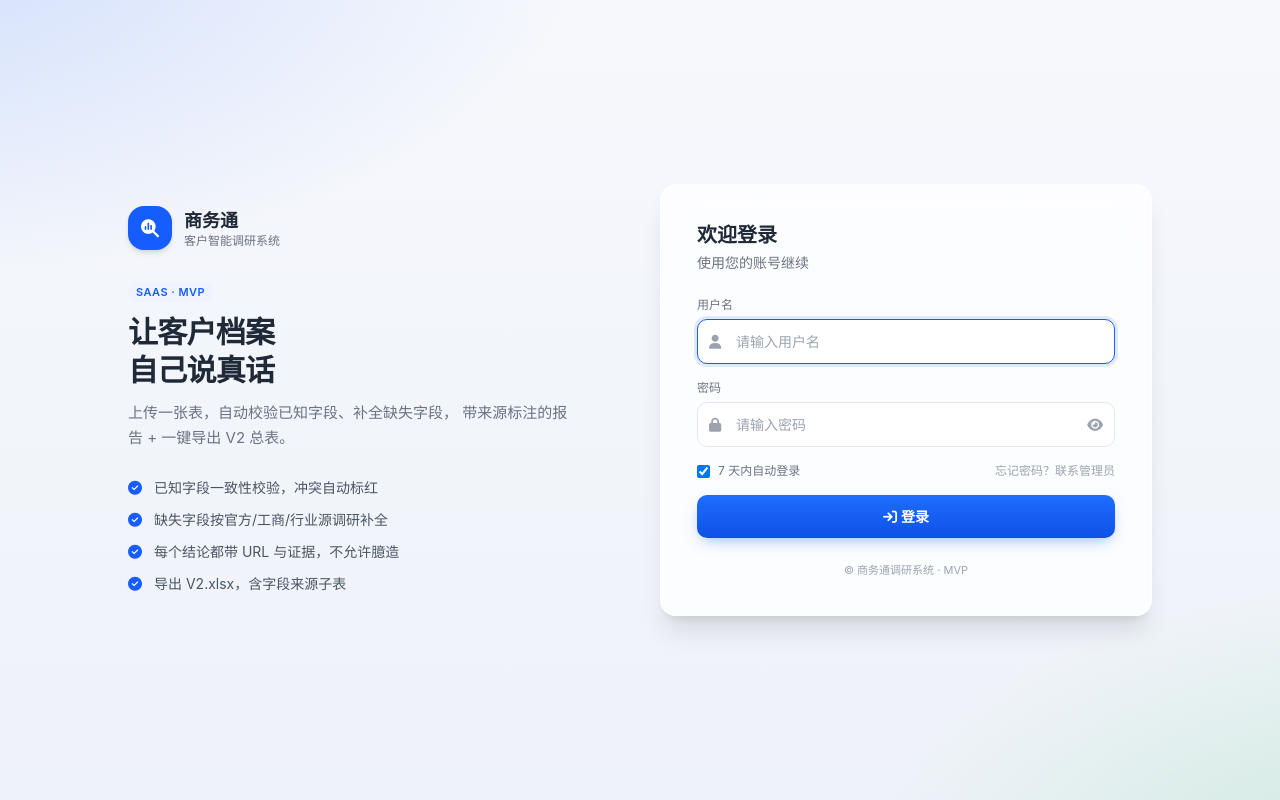
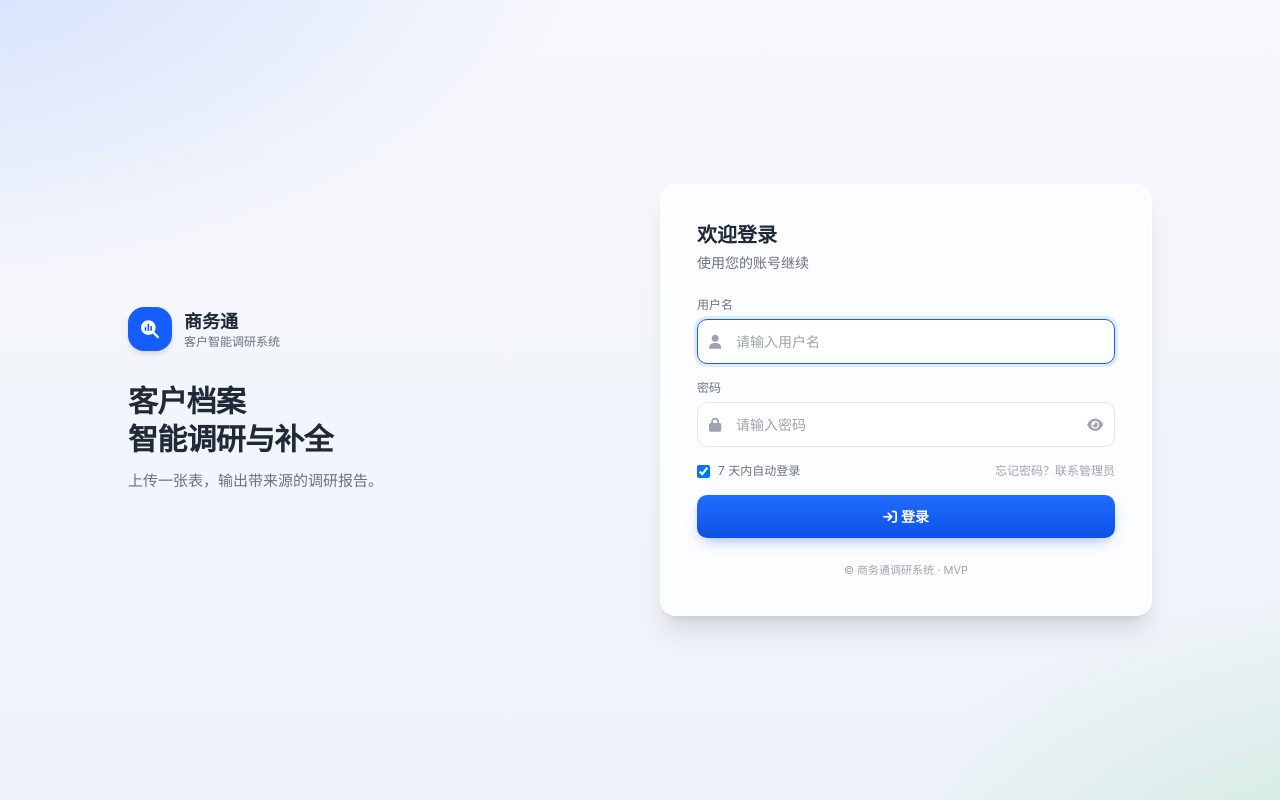
Before and after one commit to quzhes123/TCSWT, a website: page public/login.html in a window 1280 px wide. Drawn offline with nearby package versions, Linux system fonts and the light colour scheme.

Commit message:
ui: 简化登录页左侧描述文案

```diff
--- a/public/login.html
+++ b/public/login.html
@@ -51,7 +51,7 @@
 
       <!-- 左侧品牌区 -->
       <section class="hidden md:block">
-        <div class="flex items-center gap-3 mb-7">
+        <div class="flex items-center gap-3 mb-8">
           <div class="w-11 h-11 bg-[#165DFF] rounded-2xl flex items-center justify-center text-white shadow-md">
             <i class="fas fa-magnifying-glass-chart text-lg"></i>
           </div>
@@ -61,21 +61,12 @@
           </div>
         </div>
 
-        <span class="pill">SAAS · MVP</span>
-        <h1 class="mt-3 text-3xl font-bold leading-tight tracking-tight text-gray-800">
-          让客户档案<br/>自己说真话
+        <h1 class="text-3xl font-bold leading-tight tracking-tight text-gray-800">
+          客户档案<br/>智能调研与补全
         </h1>
-        <p class="mt-3 text-[15px] text-gray-500 leading-relaxed max-w-md">
-          上传一张表，自动校验已知字段、补全缺失字段，
-          带来源标注的报告 + 一键导出 V2 总表。
+        <p class="mt-3 text-[15px] text-gray-500">
+          上传一张表，输出带来源的调研报告。
         </p>
-
-        <ul class="mt-7 space-y-3 text-sm text-gray-600">
-          <li class="feature flex items-center gap-3"><i class="fas fa-circle-check"></i>已知字段一致性校验，冲突自动标红</li>
-          <li class="feature flex items-center gap-3"><i class="fas fa-circle-check"></i>缺失字段按官方/工商/行业源调研补全</li>
-          <li class="feature flex items-center gap-3"><i class="fas fa-circle-check"></i>每个结论都带 URL 与证据，不允许臆造</li>
-          <li class="feature flex items-center gap-3"><i class="fas fa-circle-check"></i>导出 V2.xlsx，含字段来源子表</li>
-        </ul>
       </section>
 
       <!-- 右侧登录卡 -->
```
